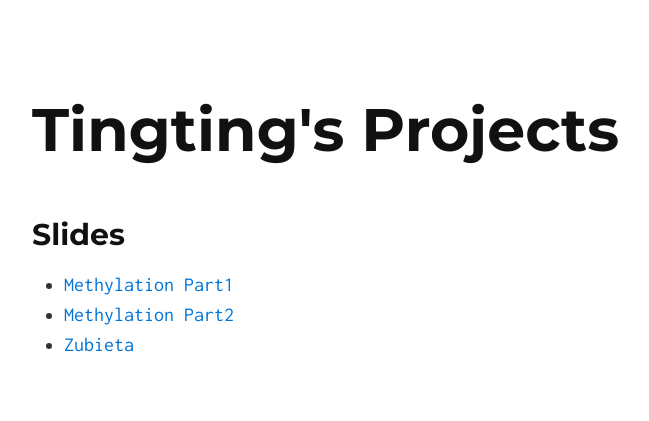
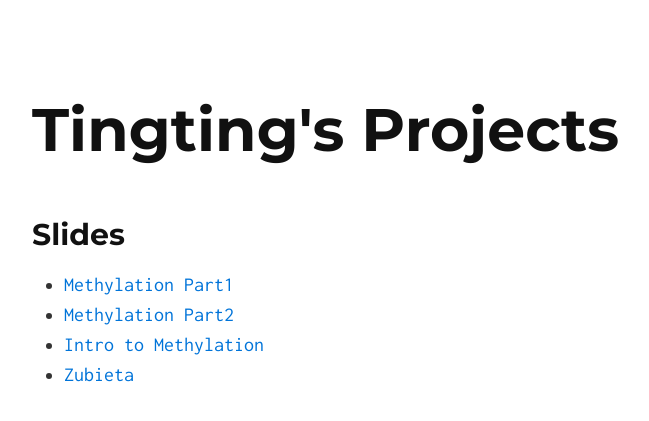
Before and after one commit to ttlu/ttlu.github.io, a Jekyll site: the page built from index.html, in a window 1280 px wide. Shown: the top 421 px of the page, without its empty margins (306-955 px from the left). Built offline with Jekyll 4.4.1, drawn with Linux system fonts in a browser that asks for light colours.

Commit message:
upload, intro to methylation slides

```diff
--- a/_includes/index.md
+++ b/_includes/index.md
@@ -2,4 +2,5 @@
 
 * [Methylation Part1](./methyl-slides-part1)
 * [Methylation Part2](./methyl-slides-part2)
+* [Intro to Methylation](./Intro-to-Methylation)
 * [Zubieta](./zubieta)
```
